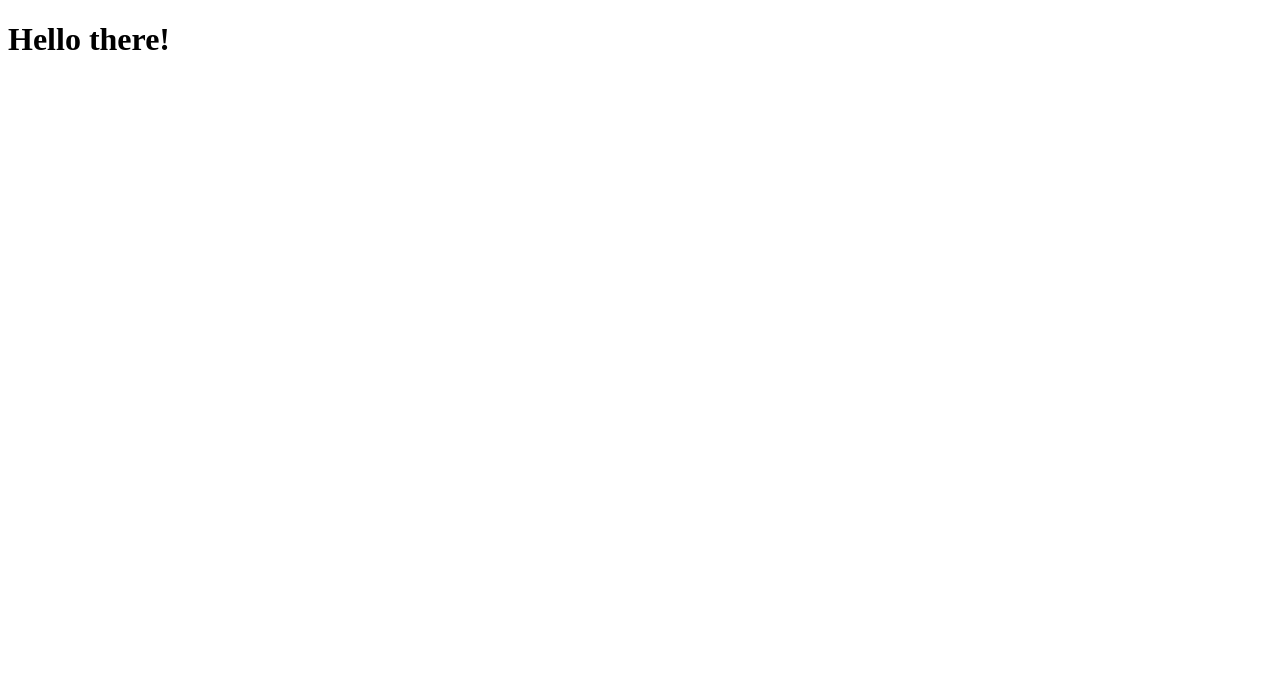
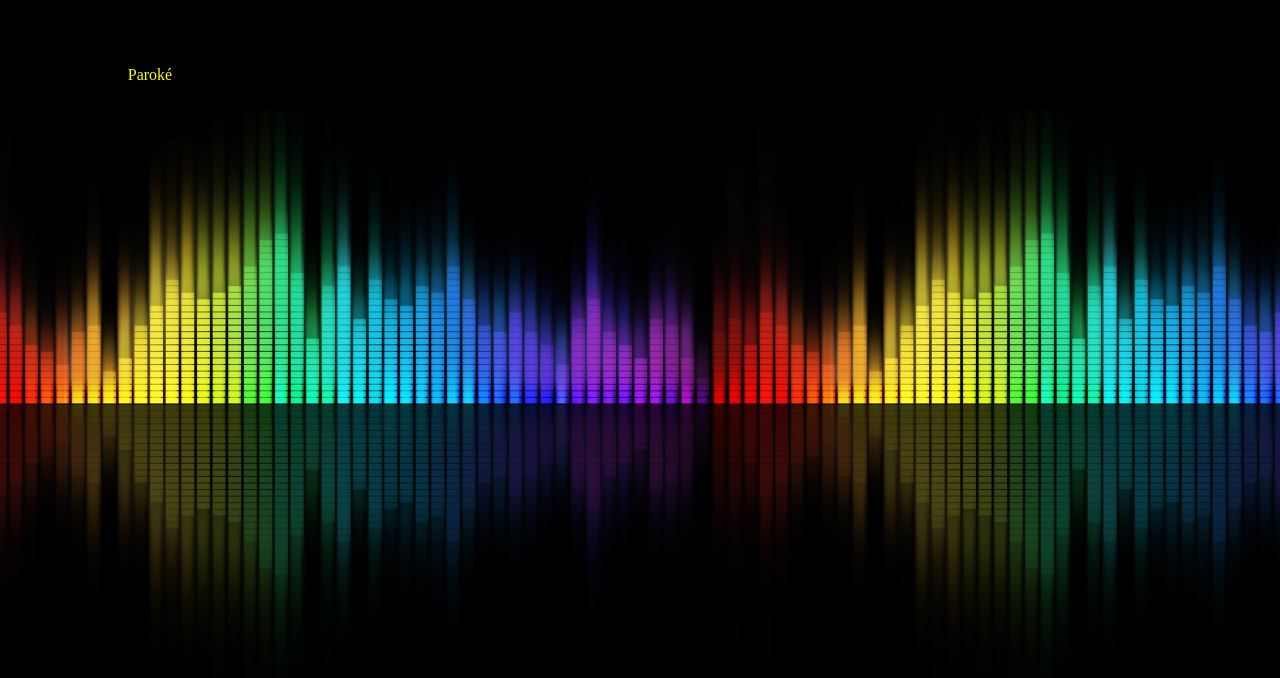
Before and after one commit to LuigiMenez/Hackathon-Paroke, a React (Create React App) app: page / in a window 1280 px wide. Shown: the top 678 px of the page. Built offline with nearby package versions, Linux system fonts and the light colour scheme; the HTML template or start-up script is replaced by a standard one.

Commit message:
Add Home and GlobalStyle

```diff
--- a/src/App.jsx
+++ b/src/App.jsx
@@ -1,5 +1,15 @@
+import { Reset } from 'styled-reset';
+import GlobalStyle from 'GlobalStyle';
+import Home from './components/Home';
+
 function App() {
-  return <h1>Hello there!</h1>;
+  return (
+    <>
+      <Reset />
+      <GlobalStyle />
+      <Home />
+    </>
+  );
 }
 
 export default App;
--- /dev/null
+++ b/src/GlobalStyle.jsx
@@ -0,0 +1,13 @@
+import { createGlobalStyle } from 'styled-components';
+
+const GlobalStyle = createGlobalStyle`
+  body {
+    background: #000;
+
+  }
+  h1{
+
+  }
+`;
+
+export default GlobalStyle;
--- /dev/null
+++ b/src/components/Home/index.jsx
@@ -0,0 +1,12 @@
+import SHome from './style';
+import background from '../../assets/background.jpeg';
+
+export default function Home() {
+  return (
+    <SHome background={background}>
+      <div className="logo">
+        <h1>Paroké</h1>
+      </div>
+    </SHome>
+  );
+}
--- /dev/null
+++ b/src/components/Home/style.jsx
@@ -0,0 +1,24 @@
+import styled from 'styled-components';
+
+const SHome = styled.main`
+  background: url(${(props) => props.background});
+  background-position: center;
+  background-size: contain;
+  background-repeat: no-repeat;
+  height: 100vh;
+  width: 100vw;
+  .logo {
+    background-color: black;
+    width: 300px;
+    height: 150px;
+    display: flex;
+    justify-content: center;
+    align-items: center;
+    clip-path: polygon(50% 0%, 100% 50%, 50% 100%, 0% 50%);
+    margin: auto 0;
+    h1 {
+      color: yellow;
+    }
+  }
+`;
+export default SHome;
```
Also changed, not shown: src/components/Home/Searchbar/index.jsx (added, +54 -0 lines), src/assets/SearchIcon.png (added), src/assets/background.jpeg (added), src/components/Home/Searchbar/style.jsx (added).
